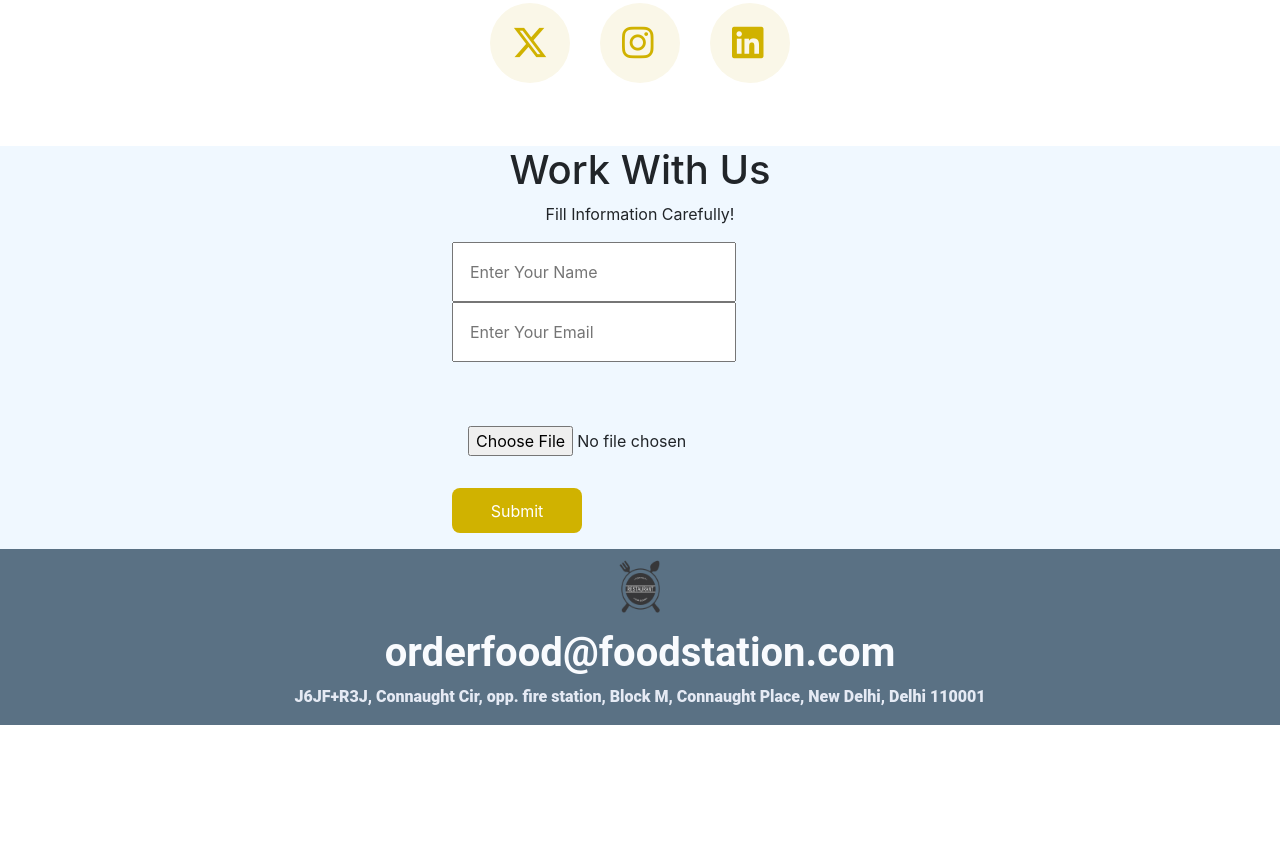
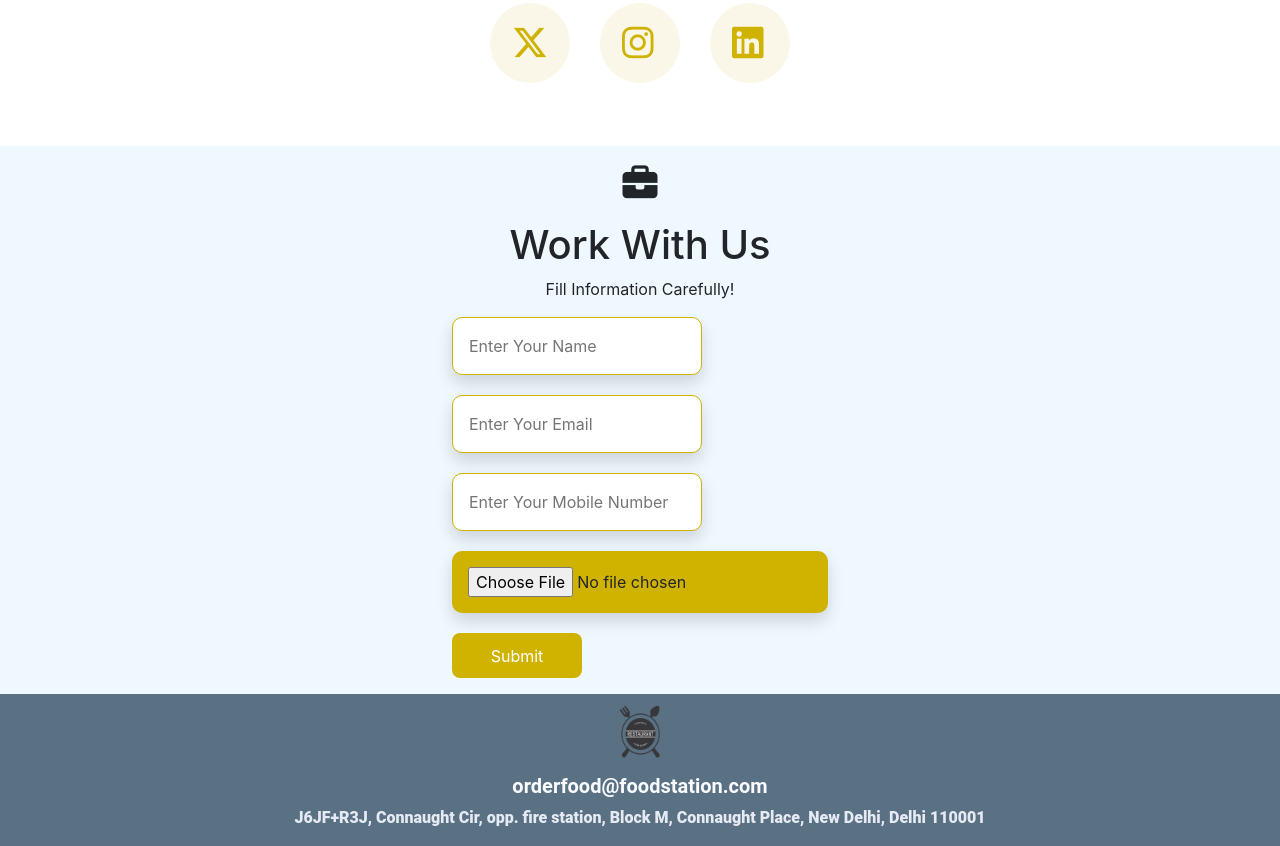
Before and after one commit to Mattmurdock141/dineout.io, a plain HTML site: page index.html in a window 1280 px wide. Shown: the part 3164-4010 px from the top of the page. Before the commit the page ends 3889 px from the top, so only its background shows below. Drawn offline with nearby package versions, Linux system fonts and the light colour scheme.

Commit message:
Work With us Section Added

```diff
--- a/dineout.css
+++ b/dineout.css
@@ -239,6 +239,7 @@
   color: #f9fbfe;
   font-family: "Roboto";
   font-weight: 700;
+  font-size: 20px;
 }
 .footer-address{
   color: #e5eaf4;
@@ -248,3 +249,34 @@
 .work-with-us-section{
   background-color: aliceblue;
 }
+.email-container{
+  margin-bottom: 20px;
+  border: 1px solid #d0b200;
+  width: 250px;
+  border-radius: 10px;
+}
+.name-container{
+  margin-bottom: 20px;
+  border: 1px solid #d0b200;
+  width: 250px;
+  border-radius: 10px;
+}
+.file-undertaking{
+  border-radius: 10px;
+  background-color: #d0b200;
+  margin-bottom: 20px;
+}
+.taking-mobile-number{
+  margin-bottom: 20px;
+  border: 1px solid #d0b200;
+  width: 250px;
+  border-radius: 10px;
+}
+.custom-button:hover{
+  color: #ffffff;
+  background-color: #af9608;
+}
+.job-icon{
+  font-size: 35px;
+  margin: 20px;
+}
--- a/index.html
+++ b/index.html
@@ -30,7 +30,7 @@
       <a class="nav-item nav-link" id="navItem3" href="#emuSection">Explore Menu</a>
       <a class="nav-item nav-link" id="navItem4" href="#followSection">Follow Us</a>
       <a class="nav-item nav-link" id="navItem5" href="#paymentSection">Delivery & Payments</a>
-      <a class="nav-item nav-link" id="navItem6" href="#">Work With Us</a>
+      <a class="nav-item nav-link" id="navItem6" href="#wwusSection">Work With Us</a>
     </div>
   </div>
 </div>
@@ -383,21 +383,24 @@
   </div>
  </div>
 </div>
-<div class="work-with-us-section">
+<div class="work-with-us-section" id="wwusSection">
   <div class="container">
     <div class="row">
       <div class="col-12 text-center">
+        <i class="fa-solid fa-briefcase job-icon"></i>
         <h1 class="wwus-heading">Work With Us</h1>
         <p class="wwus-instruction">Fill Information Carefully!</p>
       </div>
       <form class="form-section m-auto">
-        <input type="text" placeholder="Enter Your Name" class="name-container p-3" required>
+        <input type="text" placeholder="Enter Your Name" class="name-container p-3 shadow" required>
         <br>
-        <input type="email" placeholder="Enter Your Email" class="email-container mb-5 p-3" required>
+        <input type="email" placeholder="Enter Your Email" class="email-container p-3 shadow" required>
         <br>
-        <input type="file" placeholder="Import CV/Resume" class="file-undertaking mb-3 p-3" required>
+        <input type="number" placeholder="Enter Your Mobile Number" class="taking-mobile-number p-3 shadow" required>
         <br>
-        <button class="custom-button mb-3">Submit</button>
+        <input type="file" placeholder="Import CV/Resume" class="file-undertaking p-3 shadow" required>
+        <br>
+        <button class="custom-button mb-3 sha">Submit</button>
       </form>
     </div>
   </div>
@@ -408,7 +411,8 @@
         <img src="Restaurant-Logo-PNG-Image-HD.png" class="footer-image"
         />
       <h1 class="footer-heading">orderfood@foodstation.com</h1>
-      <p class="footer-address">J6JF+R3J, Connaught Cir, opp. fire station, Block M, Connaught Place, New Delhi, Delhi 110001</p>
+      <p class="footer-address">J6JF+R3J, Connaught Cir, opp. fire station,
+      Block M, Connaught Place, New Delhi, Delhi 110001</p>
       </div>
     </div>
   </div>
```
